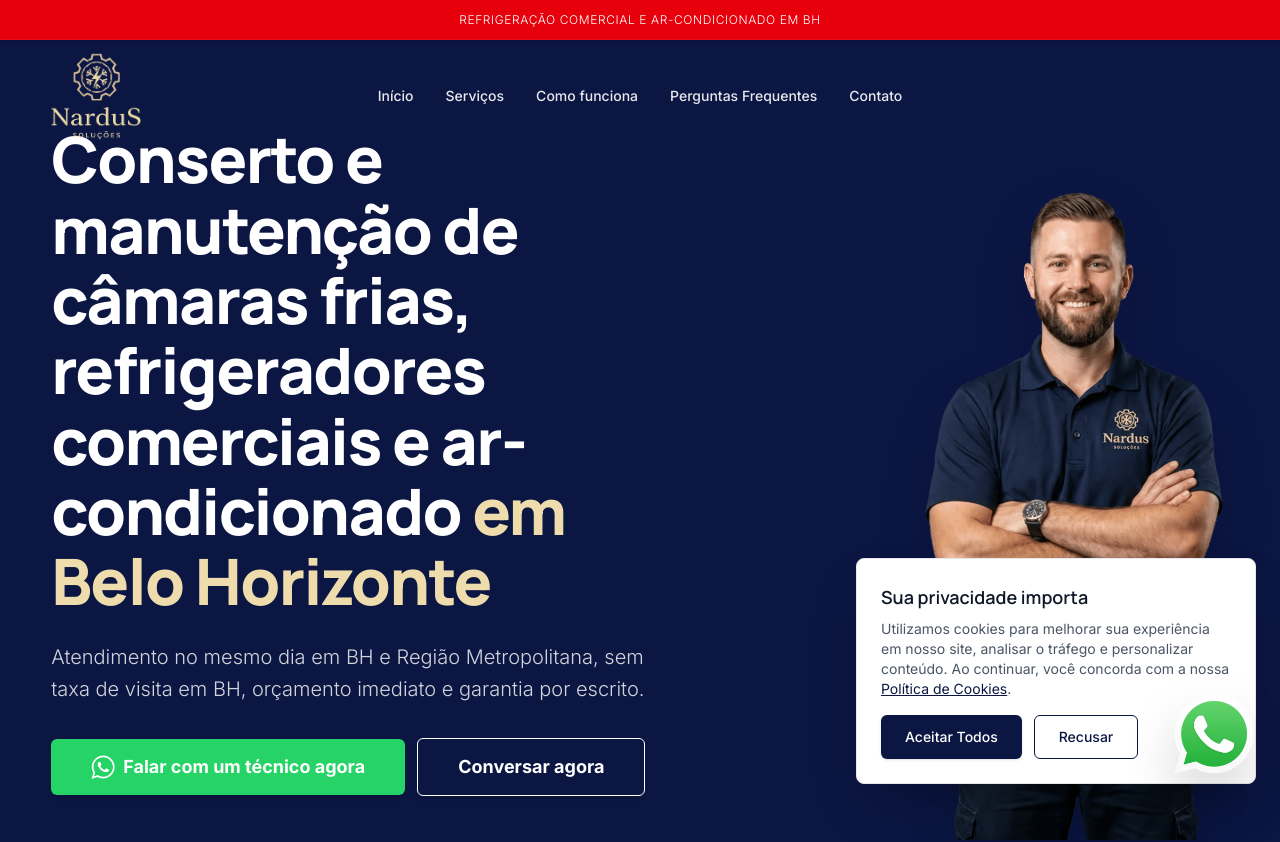
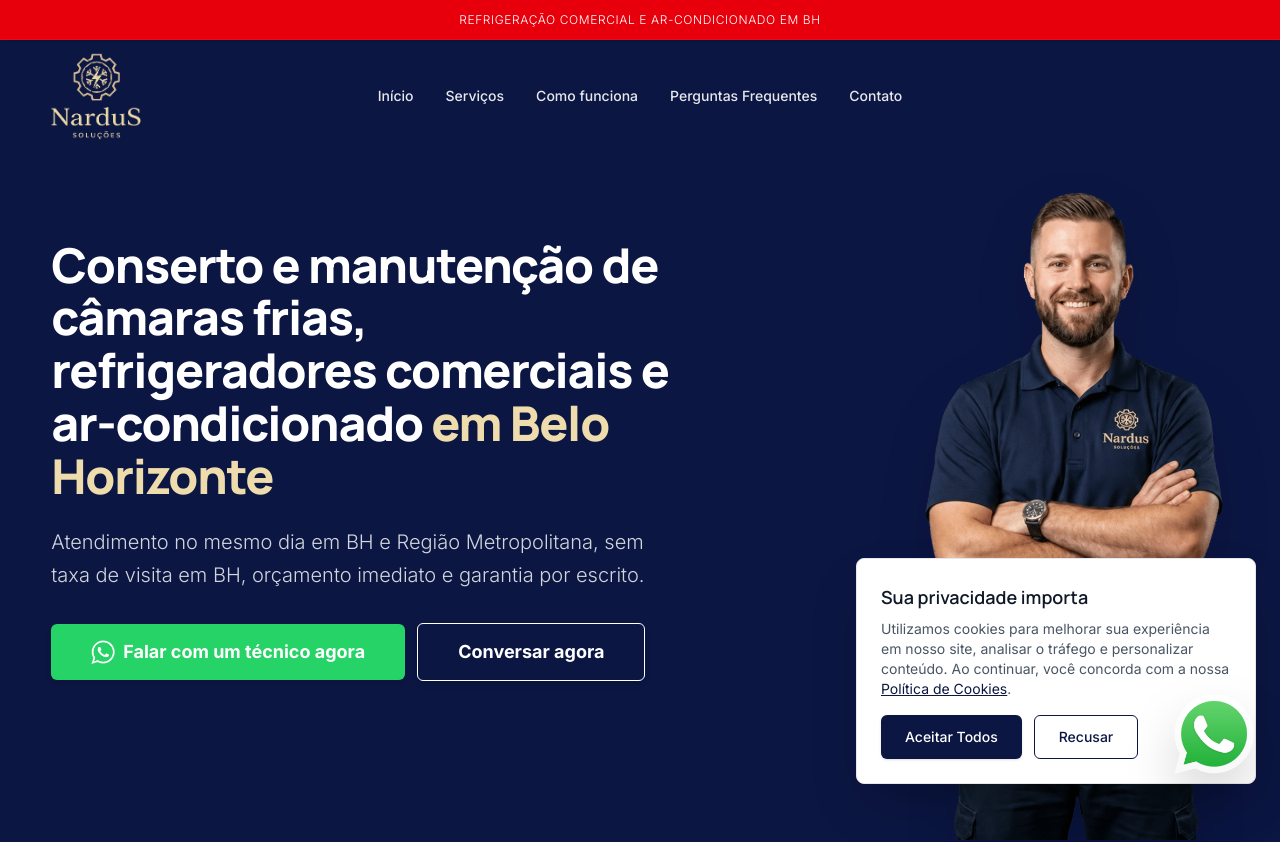
Before and after one commit to t0non/lpNardus, a Next.js app: page / in a window 1280 px wide. Shown: the top 842 px of the page. Built offline with nearby package versions, Linux system fonts and the light colour scheme.

Commit message:
style: reduce Hero headline size on desktop to 48px for better fit

```diff
--- a/src/components/sections/Hero.tsx
+++ b/src/components/sections/Hero.tsx
@@ -9,7 +9,7 @@ export function Hero() {
       <div className="container relative z-10 pb-8 md:pb-16">
         <div className="hero-inner">
           <div className="hero-content space-y-3 md:space-y-6 text-left">
-            <h1 className="text-[26px] xs:text-3xl sm:text-4xl md:text-6xl lg:text-[64px] font-extrabold tracking-tight leading-tight md:leading-[1.1]">
+            <h1 className="text-[26px] xs:text-3xl sm:text-4xl md:text-[40px] lg:text-[48px] font-extrabold tracking-tight leading-tight md:leading-[1.1]">
               Conserto e manutenção de câmaras frias, refrigeradores comerciais e ar-condicionado <span className="text-[var(--color-brand-accent)]">em Belo Horizonte</span>
             </h1>
 
```
